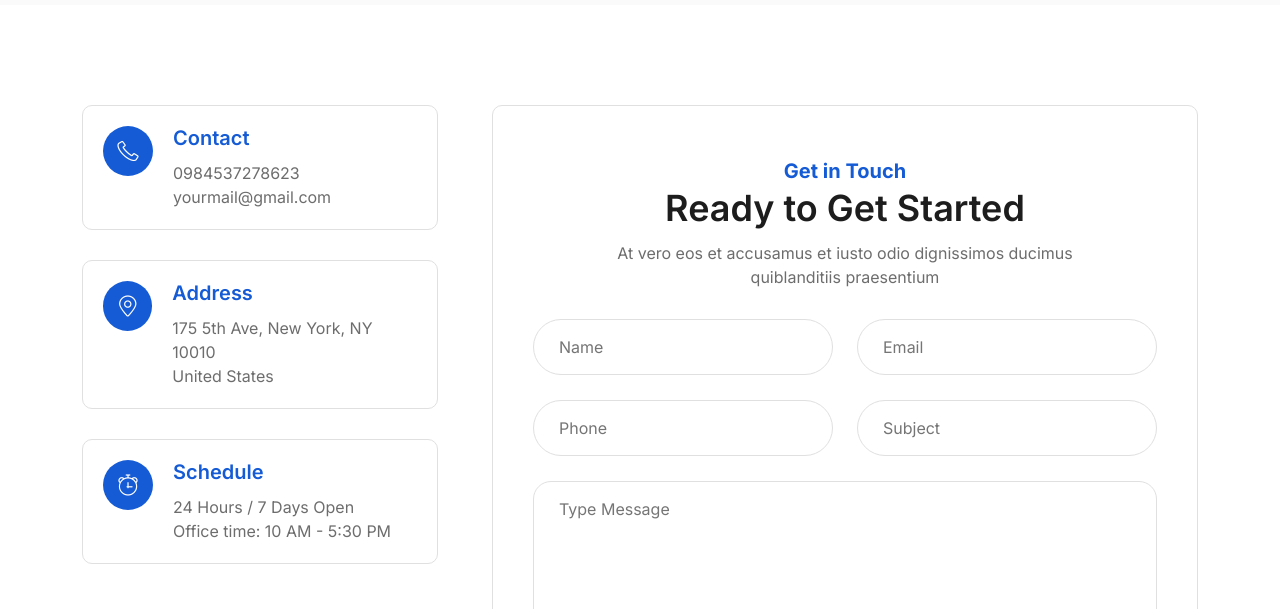
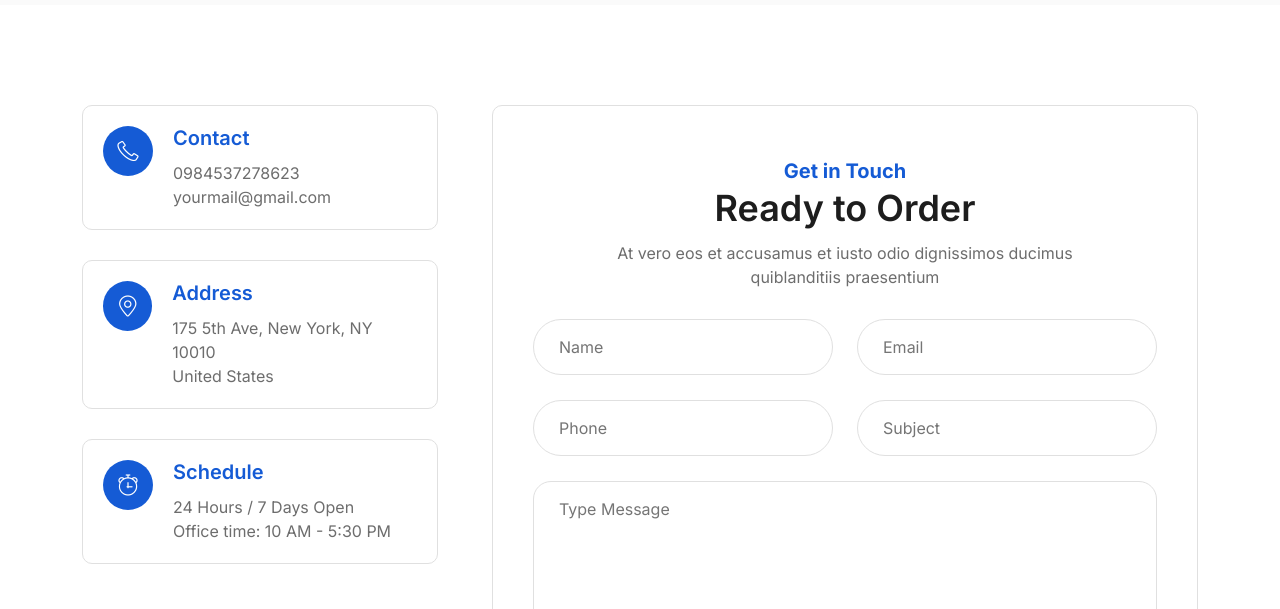
Before and after one commit to irvan125/jasainteriortegal, a plain HTML site: page index.html in a window 1280 px wide. Shown: the part 5635-6244 px from the top of the page. Drawn offline with Linux system fonts and the light colour scheme.

Commit message:
Change heading from 'Get Started' to 'Order'

```diff
--- a/index.html
+++ b/index.html
@@ -765,7 +765,7 @@
                 <div class="section-title text-center">
                   <span> Get in Touch </span>
                   <h2>
-                    Ready to Get Started
+                    Ready to Order
                   </h2>
                   <p>
                     At vero eos et accusamus et iusto odio dignissimos ducimus
```
